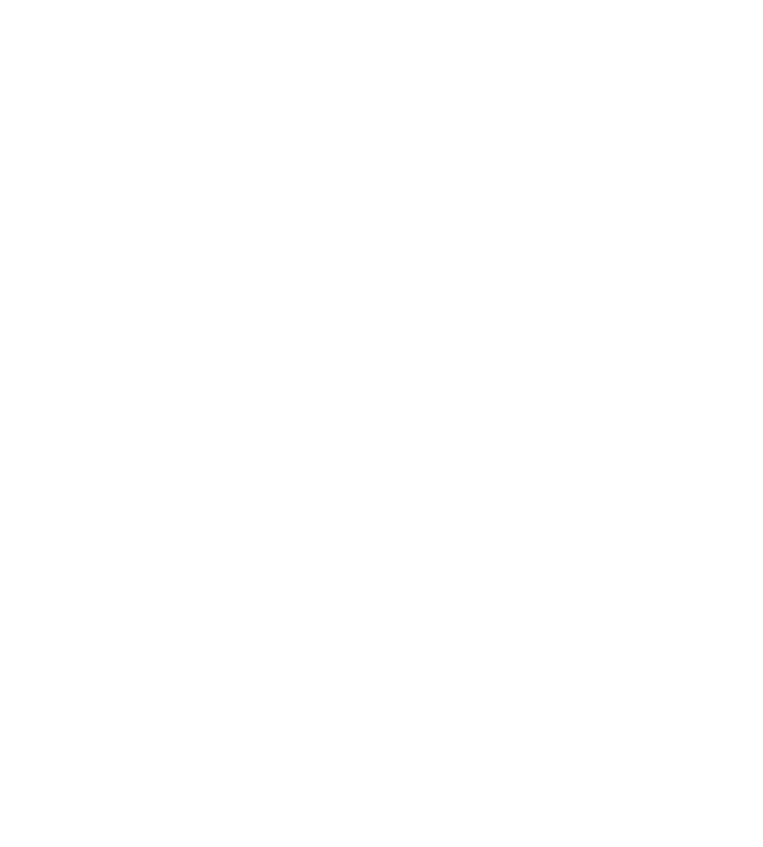
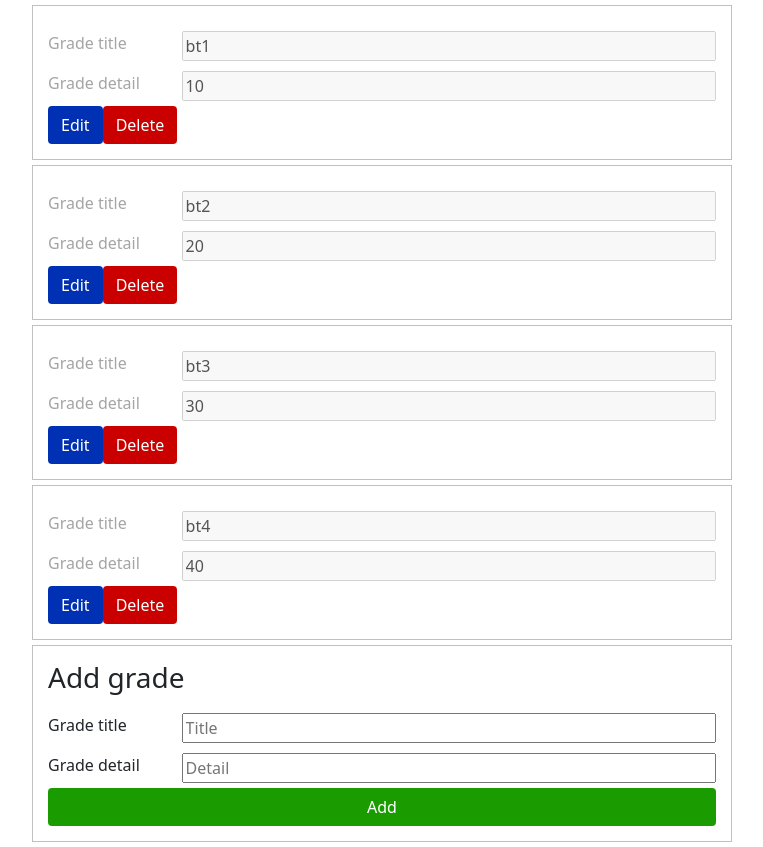
Before and after one commit to letrongbang120/classroom, a React (Create React App) app in the folder frontend/: page /grade/edit in a window 1280 px wide. Before the commit this address had no page. Shown: the whole page, without its empty margins (258-1021 px from the left). Before the commit the page ends 800 px from the top, so only its background shows below. Built offline with nearby package versions, Linux system fonts and the light colour scheme.

Commit message:
btn01: add grade structure

```diff
--- a/frontend/package.json
+++ b/frontend/package.json
@@ -19,6 +19,7 @@
     "google-auth-library": "^7.10.2",
     "material-ui-popup-state": "^2.0.0",
     "react": "^17.0.2",
+    "react-beautiful-dnd": "^13.1.0",
     "react-bootstrap": "^2.0.2",
     "react-dom": "^17.0.2",
     "react-google-login": "^5.2.2",
--- a/frontend/src/App.js
+++ b/frontend/src/App.js
@@ -8,6 +8,7 @@
 import Navbar from "./components/Navbar/Navbar";
 import Dashboard from "./pages/Dashboard/Dashboard";
 import Profile from './components/Profile/Profile';
+import GradeStructure from "./pages/GradeStructure/GradeStructure";
 
 function App() {
   return (
@@ -26,6 +27,7 @@
             </React.Fragment>
           }
         />
+        <Route path="/grade/edit" element={<GradeStructure />} />
         <Route
           path="/u/:userId"
           element={
--- /dev/null
+++ b/frontend/src/components/FormGrade/FormGrade.js
@@ -0,0 +1,40 @@
+import React from 'react'
+import { useForm } from 'react-hook-form'
+import './style.css'
+
+export default function FormGrade(props) {
+  const { register, handleSubmit, setValue, formState: { errors } } = useForm();
+  const submitHandler = (data) => {
+    props.addGrade(data);
+    setValue('title', "");
+    setValue('detail', 0);
+  }
+
+  return (
+    <form onSubmit={handleSubmit(submitHandler)} className="form-grade">
+      <h3>Add grade</h3>
+      <div className="form-grade__item">
+        <label htmlFor="title">Grade title</label>
+        <input
+          type="text"
+          placeholder="Title"
+          className="form-grade__item-input"
+          {...register("title", { required: true })}
+        />
+      </div>
+      {errors.title?.type === "required" && <span className="error">Tilte is required</span>}
+
+      <div className="form-grade__item">
+        <label htmlFor="detail">Grade detail</label>
+        <input
+          type="number"
+          placeholder="Detail"
+          className="form-grade__item-input"
+          {...register("detail", { required: true })}
+        />
+      </div>
+      {errors.detail?.type === "required" && <span className="error">Detail is required</span>}
+      <button className="btn btn-submit" type="submit">Add</button>
+    </form>
+  )
+}
--- /dev/null
+++ b/frontend/src/components/FormGrade/style.css
@@ -0,0 +1,35 @@
+.form-grade {
+  display: flex;
+  flex-direction: column;
+  width: 700px;
+  margin: 5px auto;
+  padding: 15px;
+  border: 1px solid #c0c0c0;
+}
+
+.form-grade__item {
+  display: flex;
+  justify-content: space-between;
+  margin-top: 10px;
+}
+
+.form-grade__item-input {
+  width: 80%;
+}
+
+.btn {
+  color: #fff;
+  margin-top: 5px;
+}
+
+.btn-edit {
+  background-color: #0030b3;
+}
+
+.btn-delete {
+  background-color: #ca0000;
+}
+
+.btn-submit {
+  background-color: #1a9c00;
+}
--- /dev/null
+++ b/frontend/src/components/Grade/Grade.js
@@ -0,0 +1,76 @@
+import React, { useEffect, useState } from 'react'
+import { useForm } from 'react-hook-form'
+import './style.css'
+
+export default function Grade(props) {
+  const [disable, setDisable] = useState(true);
+  const { register, handleSubmit, setValue, getValues, formState: { errors } } = useForm();
+  useEffect(() => {
+    setValue("title", props.title);
+    setValue("detail", props.detail);
+  }, [props, setValue]);
+
+  const deleteHandler = () => {
+    const deleteGrade = {
+      title: getValues("title"),
+      detail: Number(getValues("grade"))
+    };
+    props.deleteGrades(deleteGrade);
+  }
+  const editHandler = () => {
+    setDisable(false);
+  }
+
+  const updateHandler = (data) => {
+    const updateGrade = {
+      title: data.title,
+      detail: Number(data.detail)
+    };
+    props.updateGrades({
+      title: props.title,
+      detail: props.detail
+    }, updateGrade);
+  }
+
+  return (
+    <form onSubmit={handleSubmit(updateHandler)} className="form-grade">
+      <div className="form-grade__item">
+        <label
+          htmlFor="title"
+          className={disable ? "disabled" : ''}
+        >Grade title</label>
+        <input
+          type="text"
+          placeholder="Title"
+          className="form-grade__item-input"
+          disabled={disable}
+          {...register("title", { required: true })}
+        />
+      </div>
+      {errors.title?.type === "required" && <span className="error">Tilte is required</span>}
+
+      <div className="form-grade__item">
+        <label
+          htmlFor="detail"
+          className={disable ? "disabled" : ''}
+        >Grade detail</label>
+        <input
+          type="text"
+          placeholder="Detail"
+          className="form-grade__item-input"
+          disabled={disable}
+          {...register("detail", { required: true })}
+        />
+      </div>
+      {errors.detail?.type === "required" && <span className="error">Detail is required</span>}
+
+      <div>
+        {disable ?
+          <button className="btn btn-edit" onClick={editHandler}>Edit</button> :
+          <button className="btn btn-submit" type="submit">Update</button>
+        }
+        <button className="btn btn-delete" onClick={deleteHandler}>Delete</button>
+      </div>
+    </form>
+  )
+}
--- /dev/null
+++ b/frontend/src/components/Grade/style.css
@@ -0,0 +1,3 @@
+.disabled {
+  color: #a5a5a5;
+}
--- /dev/null
+++ b/frontend/src/pages/GradeStructure/GradeStructure.js
@@ -0,0 +1,97 @@
+import React, { useState } from 'react'
+import FormGrade from '../../components/FormGrade/FormGrade'
+import Grade from '../../components/Grade/Grade';
+import './style.css'
+import { DragDropContext, Draggable, Droppable } from 'react-beautiful-dnd'
+
+export default function GradeStructure() {
+  const initGrades = [
+    {
+      title: "bt1",
+      detail: 10
+    },
+    {
+      title: "bt2",
+      detail: 20
+    },
+    {
+      title: "bt3",
+      detail: 30
+    },
+    {
+      title: "bt4",
+      detail: 40
+    },
+  ]
+  const [grades, setGrades] = useState(initGrades);
+
+  const addGrade = (grade) => {
+    setGrades(prevState => [
+      {
+        title: grade.title,
+        detail: Number(grade.detail)
+      }
+      , ...prevState]);
+  }
+
+  const updateGrade = (oldGrade, updateGrade) => {
+    const items = grades.map(grade => grade.title === oldGrade.title ? updateGrade : grade);
+    setGrades(items);
+  }
+
+  const deleteGrade = (deleteGrade) => {
+    const items = grades.filter(grade => grade.title !== deleteGrade.title);
+    setGrades(items);
+  }
+
+  const handleOnGradeEnd = (result) => {
+    if (!result.destination) return;
+    const items = Array.from(grades);
+    const [reOrderedItem] = items.splice(result.source.index, 1);
+    items.splice(result.destination.index, 0, reOrderedItem);
+    setGrades(items);
+  }
+
+  return (
+    <div>
+      {grades.length > 0 &&
+        <DragDropContext onDragEnd={handleOnGradeEnd}>
+          <Droppable droppableId="grades">
+            {(provided) => (
+              <div {...provided.droppableProps} ref={provided.innerRef}>
+                {grades.map((grade, index) => {
+                  return (
+                    <Draggable
+                      key={grade.title}
+                      draggableId={grade.title}
+                      index={index}
+                    >
+                      {(provided) => (
+                        <div
+                          {...provided.draggableProps}
+                          {...provided.dragHandleProps}
+                          ref={provided.innerRef}
+                        >
+                          <Grade
+                            title={grade.title}
+                            detail={grade.detail}
+                            updateGrades={updateGrade}
+                            deleteGrades={deleteGrade}
+                          />
+                        </div>
+                      )}
+                    </Draggable>
+                  )
+                })}
+                {provided.placeholder}
+              </div>
+            )}
+          </Droppable>
+
+        </DragDropContext>
+
+      }
+      <FormGrade addGrade={addGrade} />
+    </div>
+  )
+}
```
Also changed, not shown: frontend/src/pages/GradeStructure/style.css (added), 1 other file (tests, documents, lock files or other folders).
